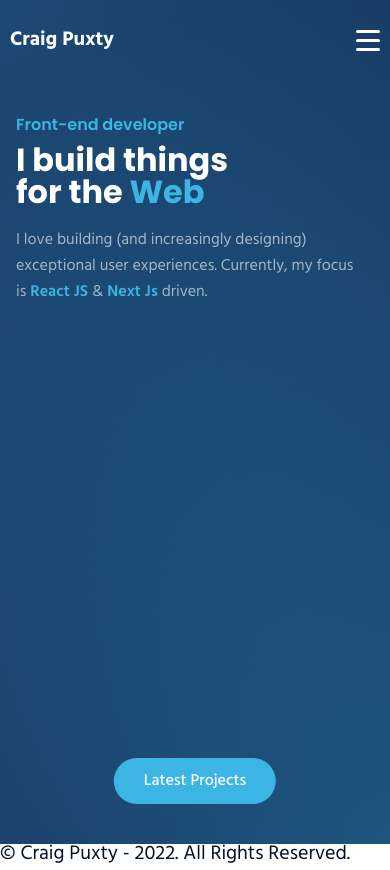
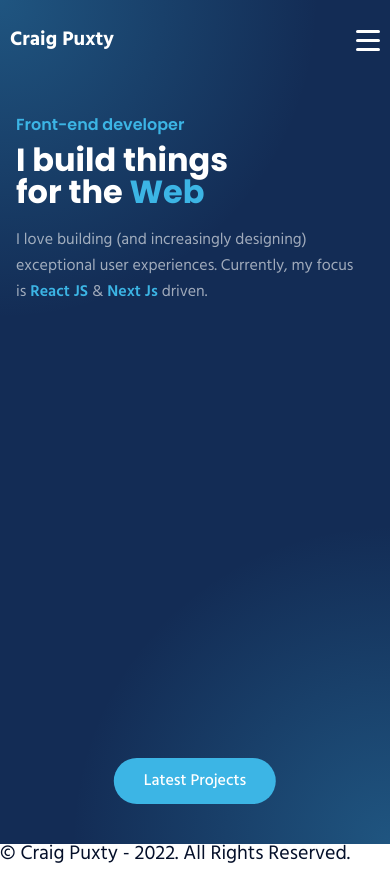
Before and after one commit to Dangereye/portfolio-v2, a Next.js app: page / in a window 390 px wide. Built offline with nearby package versions, Linux system fonts and the light colour scheme.

Commit message:
Updated bg-hightlight - added media queries.

```diff
--- a/styles/components/_bg-highlight.scss
+++ b/styles/components/_bg-highlight.scss
@@ -4,8 +4,17 @@
   height: 200rem;
   border-radius: 50%;
   transform: translate(-50%, -50%);
-  background-image: radial-gradient($light-color 0%, $dark-color 60%);
+  background-image: radial-gradient($light-color 0%, transparent 60%);
   opacity: 0.3;
+
+  @media (max-width: $laptop) {
+    width: 125rem;
+    height: 125rem;
+  }
+  @media (max-width: $mobile) {
+    width: 75rem;
+    height: 75rem;
+  }
 
   &--top-left {
     top: 0;
```
